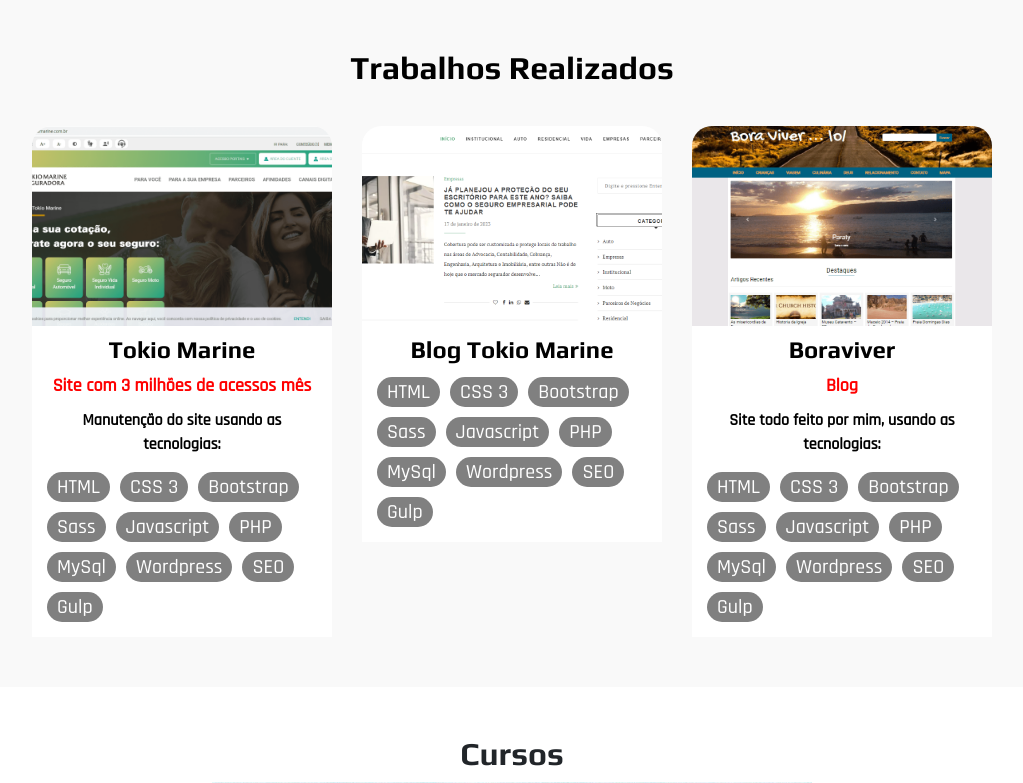
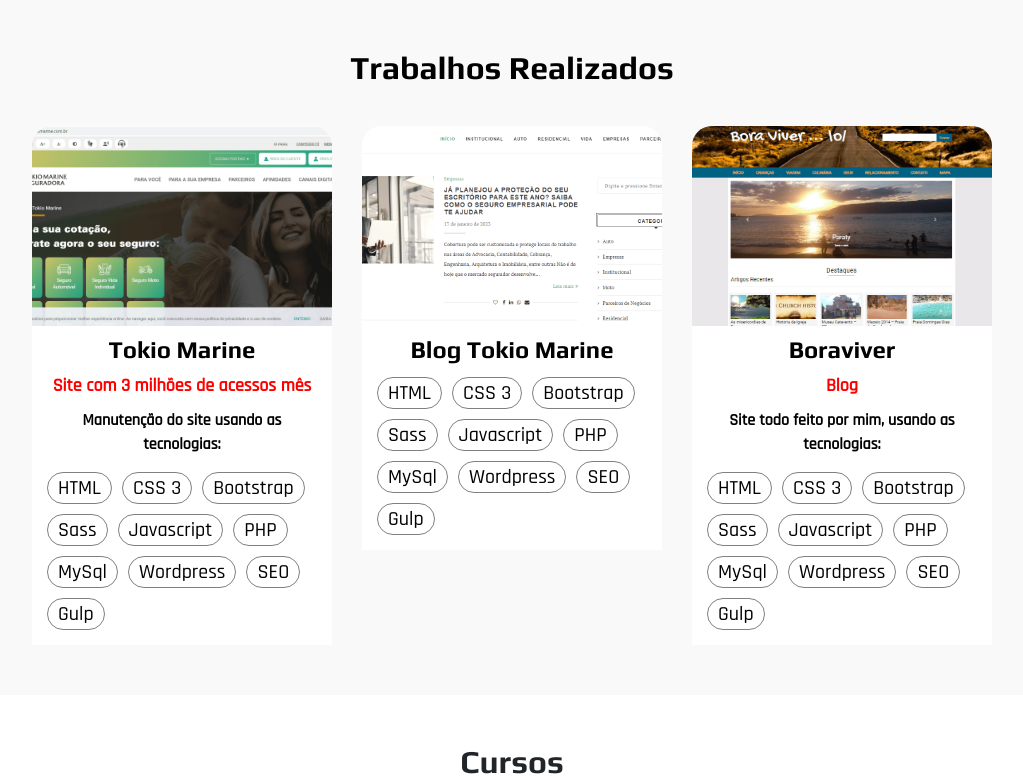
Before and after one commit to 2011Alexandrealvarenga/Portfolio2, a PHP site: page / in a window 1280 px wide. Shown: the part 2857-3640 px from the top of the page, without its empty margins (128-1151 px from the left). Run offline with PHP 8.4, Linux system fonts and the light colour scheme; some libraries are stand-ins or nearby versions.

Commit message:
trabalhos alteracao

```diff
--- a/assets/css/style.css
+++ b/assets/css/style.css
@@ -272,11 +272,13 @@ i.fa-github,i.fa.fa-linkedin,i.fa.fa-file {font-size: 40px;color: #000;padding:
     padding: 0;
     margin:0;}
 .trabalhos .desc-trabalho ul li {
+  /* background: gray;  */
     padding: 0 10px;
-    background: gray;
     margin: 5px;
     border-radius: 20px;
-    color: #fff;}
+    color: #000;
+    border: 1px solid gray;
+  }
 .trabalhos .desc-trabalho .p-desc{
   font-weight: bold;
   color: #000;
```
